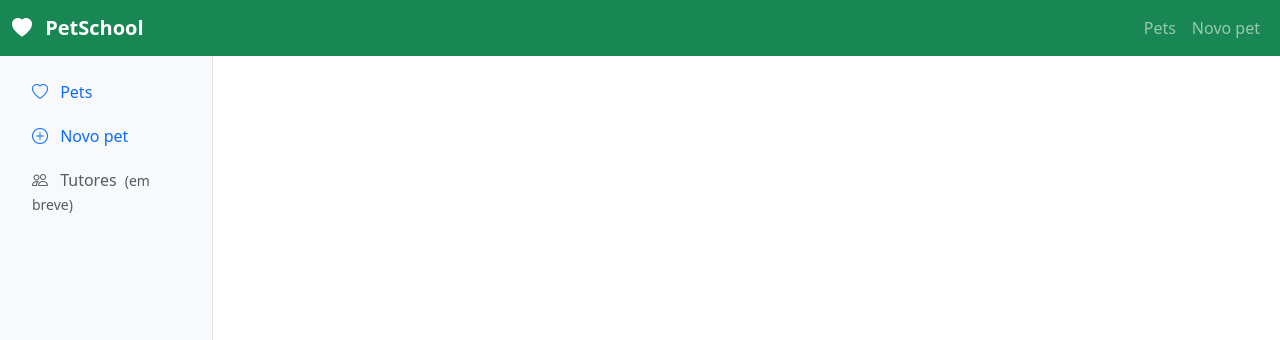
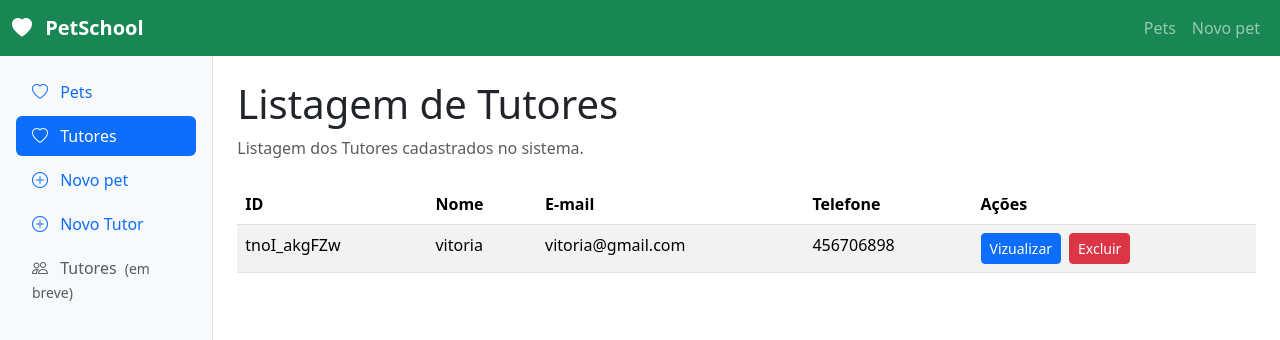
Before and after one commit to AnnaPavanello/hotel-pet, a Vue app: page /tutor in a window 1280 px wide. Shown: the top 340 px of the page. Built offline with nearby package versions, Linux system fonts and the light colour scheme; data requests are answered from the project's data file.

Commit message:
alteraçõs feitas em sala

```diff
--- a/db.json
+++ b/db.json
@@ -1,10 +1,25 @@
 {
   "tutores": [
-    { "id": "1", "nome": "Ana", "telefone": "47999990000" },
-    { "id": "2", "nome": "Carlos", "telefone": "47988880000" }
+    {
+      "nome": "vitoria",
+      "email": "vitoria@gmail.com",
+      "telefone": "456706898",
+      "id": "tnoI_akgFZw"
+    }
   ],
   "pets": [
-    { "id": "1", "nome": "Safira", "especie": "Cachorro", "tutorId": "1" },
-    { "id": "2", "nome": "Nino", "especie": "Gato", "tutorId": "1" }
-  ]
+    {
+      "nome": "CHUVISCO",
+      "especie": "Cachorro",
+      "tutorId": "7s31YpTms5M",
+      "id": "v3YjxWTNTpQ"
+    },
+    {
+      "nome": "amora",
+      "especie": "Cachorro",
+      "tutorId": "tnoI_akgFZw",
+      "id": "d1Xx53cGSjk"
+    }
+  ],
+  "$schema": "./node_modules/json-server/schema.json"
 }
--- a/src/components/layout/AppSidebar.vue
+++ b/src/components/layout/AppSidebar.vue
@@ -17,6 +17,18 @@ import { RouterLink } from 'vue-router';
         Pets
       </RouterLink>
 
+            <RouterLink
+        class="nav-link"
+        active-class="active"
+        to="/tutor"
+      >
+        <i
+          class="bi bi-heart me-2"
+          aria-hidden="true"
+        ></i>
+        Tutores
+      </RouterLink>
+
       <RouterLink
         class="nav-link"
         active-class="active"
@@ -28,6 +40,20 @@ import { RouterLink } from 'vue-router';
         ></i>
         Novo pet
       </RouterLink>
+
+       <RouterLink
+        class="nav-link"
+        active-class="active"
+        to="/tutor/novo"
+      >
+        <i
+          class="bi bi-plus-circle me-2"
+          aria-hidden="true"
+        ></i>
+        Novo Tutor
+      </RouterLink>
+
+
 
       <span
         class="nav-link text-body-secondary"
--- a/src/router/index.js
+++ b/src/router/index.js
@@ -24,6 +24,21 @@ const router = createRouter({
       name: 'detalhes-pet',
       component: () => import('../views/PetDetailsView.vue'),
     },
+    {
+      path: '/tutor',
+      name: 'tutor',
+      component: () => import('../views/TutorView.vue'),
+    },
+    {
+      path: '/tutor/novo',
+      name: 'addtutor',
+      component: () => import('../views/AddTutorView.vue'),
+    },
+    {
+      path: '/tutor/:id',
+      name: 'detalhes-tutor',
+      component: () => import('../views/TutorDetailsView.vue'),
+    },
   ],
 });
 
--- /dev/null
+++ b/src/views/AddTutorView.vue
@@ -0,0 +1,81 @@
+<script setup>
+  import { onMounted, ref } from 'vue';
+  import { useRoute } from 'vue-router';
+
+  const API_URL = 'http://localhost:3000';
+  const router = useRoute();
+
+  // Objeto reativo para salvar os dados do novo tutor
+  const novoTutor = ref({
+    nome: '',
+    email: '',
+    telefone: '',
+  });
+
+  async function salvarTutor() {
+    // Fazendo a requisição para a API para o servidor na rota de tutores
+    await fetch(`${API_URL}/tutores`, {
+      method: 'POST',
+      headers: {
+        'Content-Type': 'application/json',
+      },
+      body: JSON.stringify(novoTutor.value),
+    });
+
+    // Redireciona para a listagem de tutores
+    router.push({ 'name': 'tutores' });
+
+    // Limpando os campos do formulário
+    novoTutor.value = {
+      nome: '',
+      email: '',
+      telefone: '',
+    };
+  }
+</script>
+
+<template>
+  <div>
+    <header class="mb-4">
+      <h1 class="text-2xl font-bold">Cadastro de Tutores</h1>
+      <p class="text-body-secondary mb-0">Cadastro de Tutores no sistema.</p>
+    </header>
+
+    <form @submit.prevent="salvarTutor">
+      <div class="col-md-6 mb-3">
+        <label for="nome" class="form-label">Nome do tutor:</label>
+        <input
+          type="text"
+          id="nome"
+          v-model="novoTutor.nome"
+          class="form-control"
+          required
+        />
+      </div>
+
+      <div class="col-md-6 mb-3">
+        <label for="email" class="form-label">E-mail:</label>
+        <input
+          type="email"
+          id="email"
+          v-model="novoTutor.email"
+          class="form-control"
+          required
+        />
+      </div>
+
+      <div class="col-md-6 mb-3">
+        <label for="telefone" class="form-label">Telefone:</label>
+        <input
+          type="text"
+          id="telefone"
+          v-model="novoTutor.telefone"
+          class="form-control"
+          required
+        />
+      </div>
+
+      <button type="submit" class="btn btn-success">Salvar</button>
+    </form>
+  </div>
+</template>
--- a/src/views/PetView.vue
+++ b/src/views/PetView.vue
@@ -20,6 +20,20 @@ function nomeDoTutor(tutorId){
     if(tutor.id === tutorId){
       return tutor.nome
     }
+  }
+}
+
+ async function excluirPet(petId) {
+  //logica p excluir o pet
+  const confirmarExclusao = window.confirm(
+    'Deseja mesmo excluir esse pet?',
+  );
+
+  if (confirmarExclusao){
+    await fetch(`${API_URL}/pets/${petId}`,{
+      method: 'DELETE',
+    });
+    await carregarDados();
   }
 }
 
@@ -55,9 +69,10 @@ onMounted(() => {
       <td>{{ pet.especie }}</td>
       <td>{{ nomeDoTutor(pet.tutorId) }}</td>
       <td>
-        <RouterLink :to="`/pets/${pet.id}`">Editar</RouterLink>
+        <RouterLink :to="`/pets/${pet.id}`">Vizualizar</RouterLink>
 
-         Excluir</td>
+        <button class="btn btn-danger" @click="excluirPet(pet.id)">Excluir</button>
+    </td>
     </tr>
   </tbody>
 </table>
--- /dev/null
+++ b/src/views/TutorDetailsView.vue
@@ -0,0 +1,46 @@
+<script setup>
+import { onMounted, ref } from 'vue';
+import { useRoute } from 'vue-router';
+
+const route = useRoute();
+
+const API_URL = 'http://localhost:3000';
+const tutor = ref({});
+const pets = ref([]);
+
+async function carregarTutor() {
+  try {
+    const respostaTutor = await fetch(`${API_URL}/tutores/${route.params.id}`);
+    if (!respostaTutor.ok) {
+      console.log('Opees, tutor não encontrado!');
+    }
+    tutor.value = await respostaTutor.json();
+
+    // Carrega todos os pets e filtra pelos que pertencem a este tutor
+    const respostaPets = await fetch(`${API_URL}/pets`);
+    if (respostaPets.ok) {
+      const todosPets = await respostaPets.json();
+      pets.value = todosPets.filter(pet => Number(pet.tutorId) === Number(route.params.id));
+    }
+  } catch (erro) {
+    console.error('Erro ao carregar os dados do tutor e dos pets:', erro);
+  }
+}
+
+onMounted(carregarTutor);
+</script>
+
+<template>
+  <div>
+    <h1 class="text-2xl font-bold">Nome: {{ tutor.nome }}</h1>
+    <p>E-mail: {{ tutor.email }}</p>
+    <p>Telefone: {{ tutor.telefone }}</p>
+
+    <h2 class="text-xl font-semibold mt-4 mb-2">Pets cadastrados:</h2>
+    <ul class="list-disc pl-5">
+      <li v-for="pet in pets" :key="pet.id">
+        {{ pet.nome }} ({{ pet.especie }})
+      </li>
+    </ul>
+  </div>
+</template>
--- /dev/null
+++ b/src/views/TutorView.vue
@@ -0,0 +1,65 @@
+<script setup>
+import { onMounted, ref } from 'vue';
+import { RouterLink } from 'vue-router';
+
+const API_URL = 'http://localhost:3000';
+
+const tutores = ref([]);
+
+async function carregarDados() {
+  const respostaTutores = await fetch(`${API_URL}/tutores`);
+  tutores.value = await respostaTutores.json();
+}
+
+async function excluirTutor(tutorId) {
+  const confirmarExclusao = window.confirm(
+    'Deseja mesmo excluir esse tutor?',
+  );
+
+  if (confirmarExclusao) {
+    await fetch(`${API_URL}/tutores/${tutorId}`, {
+      method: 'DELETE',
+    });
+    await carregarDados();
+  }
+}
+
+onMounted(() => {
+  carregarDados();
+});
+</script>
+
+<template>
+  <div>
+    <header class="mb-4">
+      <h1 class="text-2xl font-bold">Listagem de Tutores</h1>
+      <p class="text-body-secondary mb-0">
+        Listagem dos Tutores cadastrados no sistema.
+      </p>
+    </header>
+  </div>
+
+  <table class="table table-striped table-hover">
+    <thead>
+      <tr>
+        <th>ID</th>
+        <th>Nome</th>
+        <th>E-mail</th>
+        <th>Telefone</th>
+        <th>Ações</th>
+      </tr>
+    </thead>
+    <tbody>
+      <tr v-for="tutor in tutores" :key="tutor.id">
+        <td>{{ tutor.id }}</td>
+        <td>{{ tutor.nome }}</td>
+        <td>{{ tutor.email }}</td>
+        <td>{{ tutor.telefone }}</td>
+        <td>
+          <RouterLink :to="`/tutor/${tutor.id}`" class="btn btn-sm btn-primary me-2">Vizualizar</RouterLink>
+          <button class="btn btn-sm btn-danger" @click="excluirTutor(tutor.id)">Excluir</button>
+        </td>
+      </tr>
+    </tbody>
+  </table>
+</template>
```
